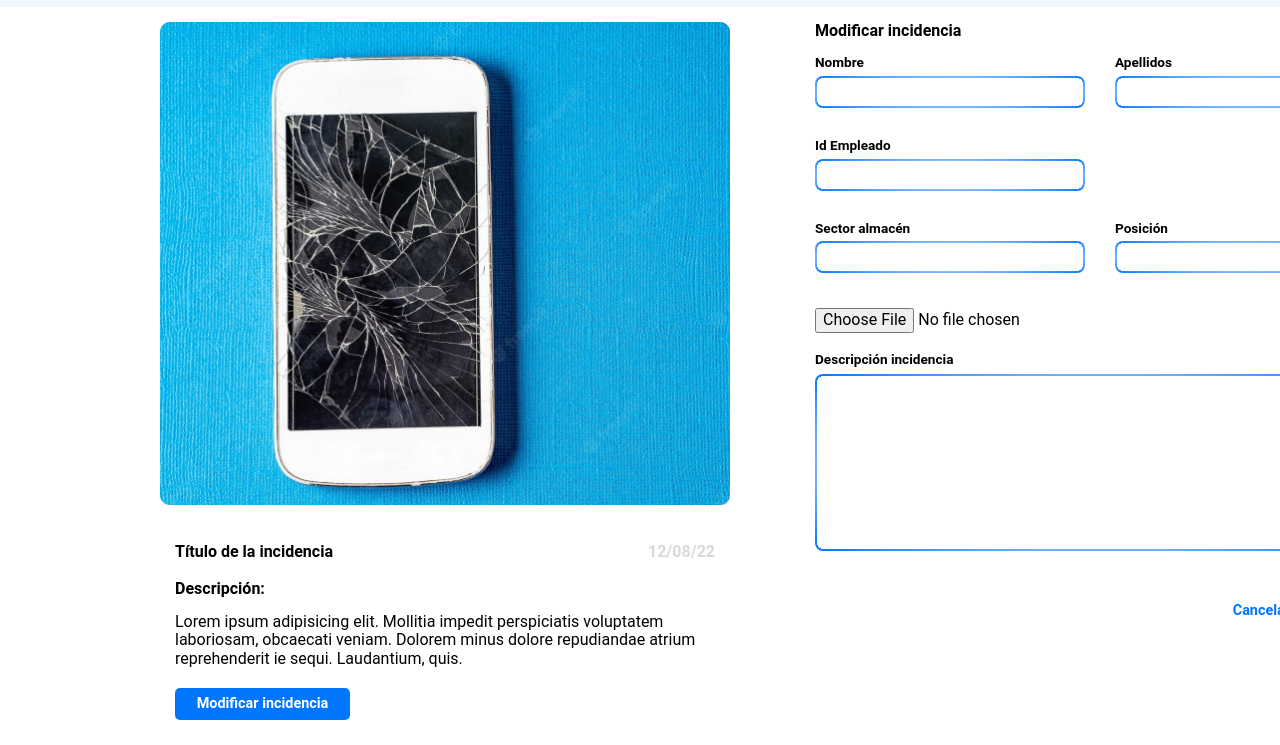
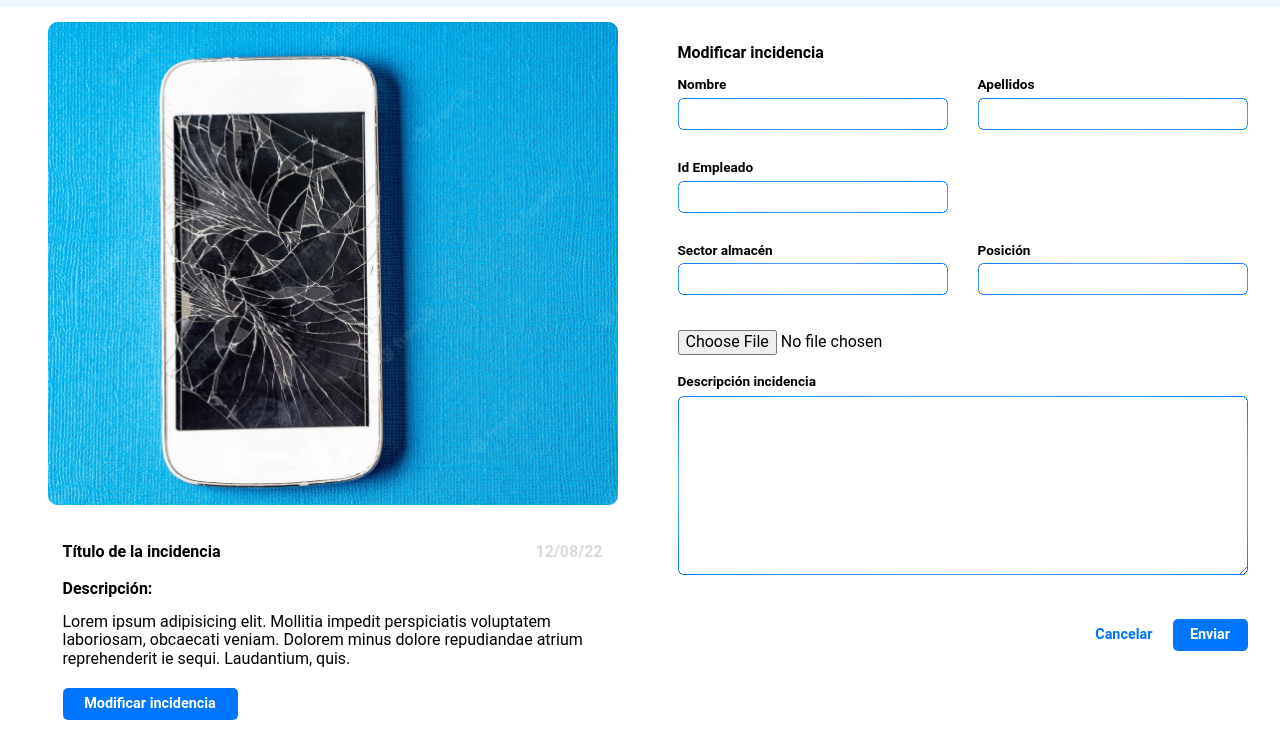
Before and after one commit to celiarodriguezmo/challenge-landing-icp, a React app: page / in a window 1280 px wide. Shown: the part 73-818 px from the top of the page. Built offline with nearby package versions, Linux system fonts and the light colour scheme.

Commit message:
create componets of webpage

```diff
--- a/src/components/App.js
+++ b/src/components/App.js
@@ -1,144 +1,12 @@
 import "../styles/App.scss";
-import avatar from "../images/avatar.svg";
-import telefonoRoto from "../images/telefono-roto.jpg";
+import Header from "./Header";
+import Main from "./Main";
 
 function App() {
   return (
     <div className='App'>
-      <header className='header'>
-        <nav className='nav-menu'>
-          <ul className='menu-list'>
-            <li className='menu-list__item'>Inicio</li>
-            <li className='menu-list__item'>Incidencias</li>
-            <li className='menu-list__item'>Almacén</li>
-            <li className='menu-list__item'>Servicio técnico</li>
-          </ul>
-          <img className='menu-image' src={avatar} alt='imagen de perfil' />
-        </nav>
-      </header>
-      <main className='main'>
-        <section className='section-incidence'>
-          <img
-            className='section-incidence__image'
-            src={telefonoRoto}
-            alt='imagen de teléfono con pantalla rota'
-          />
-          <div className='section-incidence__wrap'>
-            <h3 className='wrap__title'>Título de la incidencia</h3>
-            <p className='wrap__date'>12/08/22</p>
-          </div>
-          <article className='section-incidence__article'>
-            <h3 className='article__title'>Descripción:</h3>
-            <p className='article__text'>
-              Lorem ipsum adipisicing elit. Mollitia impedit perspiciatis
-              voluptatem laboriosam, obcaecati veniam. Dolorem minus dolore
-              repudiandae atrium reprehenderit ie sequi. Laudantium, quis.
-            </p>
-            <input
-              className='input-button'
-              type='submit'
-              value='Modificar incidencia'
-            />
-          </article>
-        </section>
-        <section className='section-detail'>
-          <form action='' className='form'>
-            <h3 className='form__title'>Modificar incidencia</h3>
-            <fieldset className='form__section'>
-              <div className='input-wraper'>
-                <label htmlFor='name' className='label-text'>
-                  Nombre
-                </label>
-                <input className='input' type='text' name='name' id='name' />
-              </div>
-              <div className='input-wraper'>
-                <label htmlFor='surname' className='label-text'>
-                  Apellidos
-                </label>
-                <input
-                  className='input'
-                  type='text'
-                  name='surname'
-                  id='surname'
-                />
-              </div>
-
-              <div className='input-wraper'>
-                <label htmlFor='id-employee' className='label-text'>
-                  Id Empleado
-                </label>
-                <input
-                  className='input'
-                  type='text'
-                  name='id-employee'
-                  id='id-employee'
-                />
-              </div>
-            </fieldset>
-
-            <fieldset className='form__section'>
-              <div className='input-wraper'>
-                <label htmlFor='warehouse-sector' className='label-text'>
-                  Sector almacén
-                </label>
-                <input
-                  className='input'
-                  type='text'
-                  name='warehouse-sector'
-                  id='warehouse-sector'
-                />
-              </div>
-              <div className='input-wraper'>
-                <label htmlFor='position' className='label-text'>
-                  Posición
-                </label>
-                <input
-                  className='input'
-                  type='text'
-                  name='position'
-                  id='position'
-                />
-              </div>
-
-              <input
-                className='input--file'
-                type='file'
-                name='attached-image'
-                id='attached-image'
-                width='170'
-              />
-            </fieldset>
-
-            <fieldset className='form__section--area'>
-              <div className='input-wraper--area'>
-                <label htmlFor='comments' className='label-text'>
-                  Descripción incidencia
-                </label>
-                <textarea
-                  className='input--area'
-                  id='comments'
-                  name='comments'
-                  rows='8'
-                  cols='80'
-                ></textarea>
-                <div className='button-wraper'>
-                  <input
-                    className='button-wraper__reset'
-                    type='reset'
-                    value='Cancelar'
-                  />
-
-                  <input
-                    className='button-wraper__send'
-                    type='submit'
-                    value='Enviar'
-                  />
-                </div>
-              </div>
-            </fieldset>
-          </form>
-        </section>
-      </main>
+      <Header />
+      <Main />
     </div>
   );
 }
--- /dev/null
+++ b/src/components/Header.js
@@ -0,0 +1,18 @@
+import avatar from "../images/avatar.svg";
+
+function Header() {
+  return (
+    <header className='header'>
+      <nav className='nav-menu'>
+        <ul className='menu-list'>
+          <li className='menu-list__item'>Inicio</li>
+          <li className='menu-list__item'>Incidencias</li>
+          <li className='menu-list__item'>Almacén</li>
+          <li className='menu-list__item'>Servicio técnico</li>
+        </ul>
+        <img className='menu-image' src={avatar} alt='imagen de perfil' />
+      </nav>
+    </header>
+  );
+}
+export default Header;
--- /dev/null
+++ b/src/components/Main.js
@@ -0,0 +1,12 @@
+import SectionIncidence from "./SectionIncidence";
+import SectionDetail from "./SectionDetail";
+
+function Main() {
+  return (
+    <main className='main'>
+      <SectionIncidence />
+      <SectionDetail />
+    </main>
+  );
+}
+export default Main;
--- /dev/null
+++ b/src/components/SectionDetail.js
@@ -0,0 +1,97 @@
+function SectionDetail() {
+  return (
+    <section className='section-detail'>
+      <form action='' className='form'>
+        <h3 className='form__title'>Modificar incidencia</h3>
+        <fieldset className='form__section'>
+          <div className='input-wraper'>
+            <label htmlFor='name' className='label-text'>
+              Nombre
+            </label>
+            <input className='input' type='text' name='name' id='name' />
+          </div>
+          <div className='input-wraper'>
+            <label htmlFor='surname' className='label-text'>
+              Apellidos
+            </label>
+            <input className='input' type='text' name='surname' id='surname' />
+          </div>
+
+          <div className='input-wraper'>
+            <label htmlFor='id-employee' className='label-text'>
+              Id Empleado
+            </label>
+            <input
+              className='input'
+              type='text'
+              name='id-employee'
+              id='id-employee'
+            />
+          </div>
+        </fieldset>
+
+        <fieldset className='form__section'>
+          <div className='input-wraper'>
+            <label htmlFor='warehouse-sector' className='label-text'>
+              Sector almacén
+            </label>
+            <input
+              className='input'
+              type='text'
+              name='warehouse-sector'
+              id='warehouse-sector'
+            />
+          </div>
+          <div className='input-wraper'>
+            <label htmlFor='position' className='label-text'>
+              Posición
+            </label>
+            <input
+              className='input'
+              type='text'
+              name='position'
+              id='position'
+            />
+          </div>
+
+          <input
+            className='input--file'
+            type='file'
+            name='attached-image'
+            id='attached-image'
+            width='170'
+          />
+        </fieldset>
+
+        <fieldset className='form__section--area'>
+          <div className='input-wraper--area'>
+            <label htmlFor='comments' className='label-text'>
+              Descripción incidencia
+            </label>
+            <textarea
+              className='input--area'
+              id='comments'
+              name='comments'
+              rows='8'
+              cols='80'
+            ></textarea>
+            <div className='button-wraper'>
+              <input
+                className='button-wraper__reset'
+                type='reset'
+                value='Cancelar'
+              />
+
+              <input
+                className='button-wraper__send'
+                type='submit'
+                value='Enviar'
+              />
+            </div>
+          </div>
+        </fieldset>
+      </form>
+    </section>
+  );
+}
+export default SectionDetail;
--- /dev/null
+++ b/src/components/SectionIncidence.js
@@ -0,0 +1,31 @@
+import telefonoRoto from "../images/telefono-roto.jpg";
+
+function SectionIncidence() {
+  return (
+    <section className='section-incidence'>
+      <img
+        className='section-incidence__image'
+        src={telefonoRoto}
+        alt='imagen de teléfono con pantalla rota'
+      />
+      <div className='section-incidence__wrap'>
+        <h3 className='wrap__title'>Título de la incidencia</h3>
+        <p className='wrap__date'>12/08/22</p>
+      </div>
+      <article className='section-incidence__article'>
+        <h3 className='article__title'>Descripción:</h3>
+        <p className='article__text'>
+          Lorem ipsum adipisicing elit. Mollitia impedit perspiciatis voluptatem
+          laboriosam, obcaecati veniam. Dolorem minus dolore repudiandae atrium
+          reprehenderit ie sequi. Laudantium, quis.
+        </p>
+        <input
+          className='input-button'
+          type='submit'
+          value='Modificar incidencia'
+        />
+      </article>
+    </section>
+  );
+}
+export default SectionIncidence;
--- a/src/styles/layout/main-detail.scss
+++ b/src/styles/layout/main-detail.scss
@@ -1,10 +1,11 @@
 .section-detail {
-  width: 50%;
   display: flex;
   flex-direction: column;
+  margin-left: 22.5px;
 }
 .form {
-  width: 100%;
+  max-width: 600px;
+  margin-top: 22px;
 
   &__title {
     margin-left: 15px;
@@ -77,23 +78,23 @@
   background: radial-gradient(
         circle at 100% 100%,
         $White 0,
-        $White 6px,
-        transparent 6px
+        $White 5px,
+        transparent 5px
       )
-      0% 0%/8px 8px no-repeat,
-    radial-gradient(circle at 0 100%, $White 0, $White 6px, transparent 6px)
-      100% 0%/8px 8px no-repeat,
-    radial-gradient(circle at 100% 0, $White 0, $White 6px, transparent 6px) 0%
-      100%/8px 8px no-repeat,
-    radial-gradient(circle at 0 0, $White 0, $White 6px, transparent 6px) 100%
-      100%/8px 8px no-repeat,
-    linear-gradient($White, $White) 50% 50% / calc(100% - 4px) calc(100% - 16px)
+      0% 0%/6px 6px no-repeat,
+    radial-gradient(circle at 0 100%, $White 0, $White 5px, transparent 5px)
+      100% 0%/6px 6px no-repeat,
+    radial-gradient(circle at 100% 0, $White 0, $White 5px, transparent 5px) 0%
+      100%/6px 6px no-repeat,
+    radial-gradient(circle at 0 0, $White 0, $White 5px, transparent 5px) 100%
+      100%/6px 6px no-repeat,
+    linear-gradient($White, $White) 50% 50% / calc(100% - 2px) calc(100% - 12px)
       no-repeat,
-    linear-gradient($White, $White) 50% 50% / calc(100% - 16px) calc(100% - 4px)
+    linear-gradient($White, $White) 50% 50% / calc(100% - 12px) calc(100% - 2px)
       no-repeat,
-    radial-gradient(transparent 30%, $Primary 100%);
-  border-radius: 8px;
-  padding: 15px;
+    radial-gradient($Secondary 0%, $Primary 100%);
+  border-radius: 6px;
+  padding: 16px;
   box-sizing: border-box;
   border: none;
 
@@ -103,23 +104,23 @@
     background: radial-gradient(
           circle at 100% 100%,
           $White 0,
-          $White 6px,
-          transparent 6px
+          $White 5px,
+          transparent 5px
         )
-        0% 0%/8px 8px no-repeat,
-      radial-gradient(circle at 0 100%, $White 0, $White 6px, transparent 6px)
-        100% 0%/8px 8px no-repeat,
-      radial-gradient(circle at 100% 0, $White 0, $White 6px, transparent 6px)
-        0% 100%/8px 8px no-repeat,
-      radial-gradient(circle at 0 0, $White 0, $White 6px, transparent 6px) 100%
-        100%/8px 8px no-repeat,
-      linear-gradient($White, $White) 50% 50% / calc(100% - 4px)
-        calc(100% - 16px) no-repeat,
-      linear-gradient($White, $White) 50% 50% / calc(100% - 16px)
-        calc(100% - 4px) no-repeat,
-      radial-gradient(transparent 30%, $Primary 100%);
-    border-radius: 8px;
-    padding: 15px;
+        0% 0%/6px 6px no-repeat,
+      radial-gradient(circle at 0 100%, $White 0, $White 5px, transparent 5px)
+        100% 0%/6px 6px no-repeat,
+      radial-gradient(circle at 100% 0, $White 0, $White 5px, transparent 5px)
+        0% 100%/6px 6px no-repeat,
+      radial-gradient(circle at 0 0, $White 0, $White 5px, transparent 5px) 100%
+        100%/6px 6px no-repeat,
+      linear-gradient($White, $White) 50% 50% / calc(100% - 2px)
+        calc(100% - 12px) no-repeat,
+      linear-gradient($White, $White) 50% 50% / calc(100% - 12px)
+        calc(100% - 2px) no-repeat,
+      radial-gradient($White 0%, $Primary 100%);
+    border-radius: 6px;
+    padding: 16px;
     box-sizing: border-box;
     border: none;
   }
--- a/src/styles/layout/main-incidence.scss
+++ b/src/styles/layout/main-incidence.scss
@@ -1,9 +1,7 @@
 .section-incidence {
-  width: 50%;
   display: flex;
   flex-direction: column;
-  justify-content: center;
-
+  margin-right: 22.5px;
   &__image {
     width: 100%;
     max-width: 570px;
--- a/src/styles/layout/main.scss
+++ b/src/styles/layout/main.scss
@@ -1,7 +1,7 @@
 .main {
   width: 100vw;
-  margin: 15px 160px;
+  margin: 15px;
   display: flex;
   flex-direction: row;
-  justify-content: space-between;
+  justify-content: center;
 }
```
